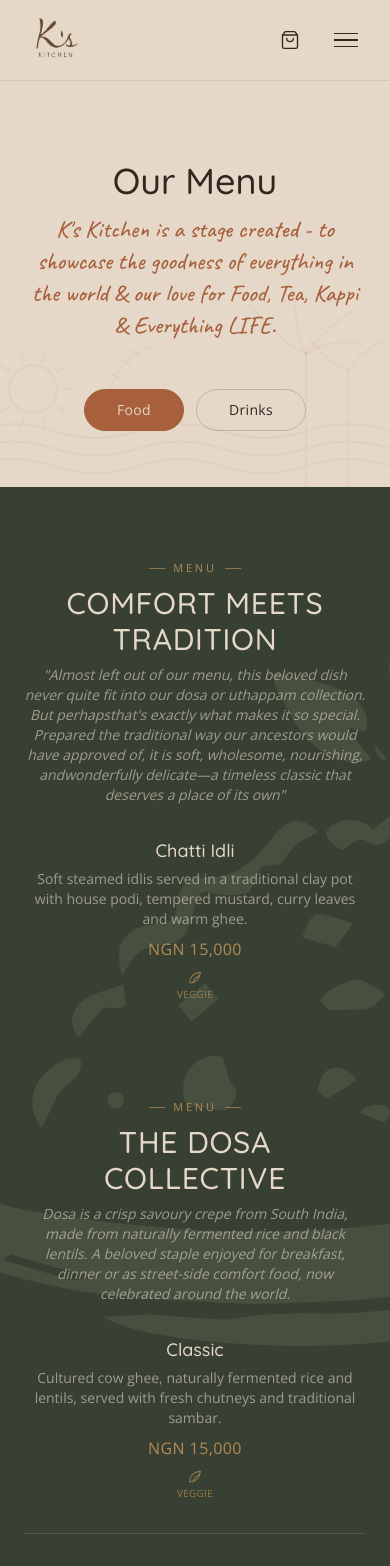
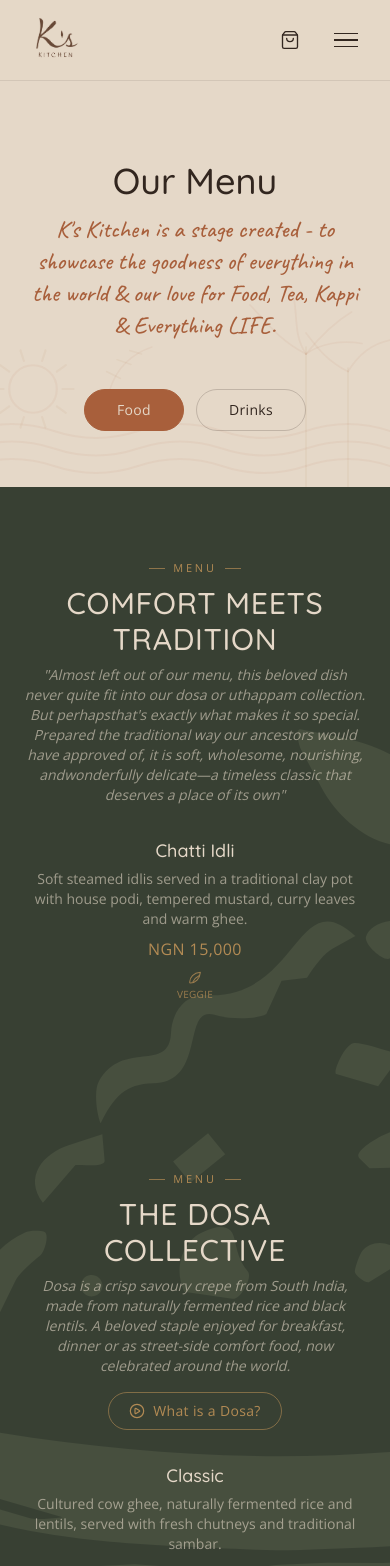
Before and after one commit to Jdomfa/ks-kitchen, a Next.js app: page /menu in a window 390 px wide. Shown: the top 1566 px of the page. Built offline with nearby package versions, Linux system fonts and the light colour scheme.

Commit message:
feat:embed video in menu page

```diff
--- a/src/components/MenuSection.tsx
+++ b/src/components/MenuSection.tsx
@@ -2,9 +2,11 @@
 
 import { useState } from 'react';
 import { AnimatePresence, motion } from 'framer-motion';
+import { PlayCircle } from 'lucide-react';
 import { menu } from '@/lib/menu-data';
 import { DietaryTags } from './DietaryIcons';
 import { BrandPattern } from './BrandPattern';
+import { VideoModal } from './VideoModal';
 
 const containerVariants = {
   hidden: {},
@@ -26,8 +28,12 @@
   return `NGN ${amount.toLocaleString('en-NG')}`;
 }
 
+const DOSA_VIDEO_SRC =
+  'https://player.cloudinary.com/embed/?cloud_name=ansp9yim&public_id=0_Masala_Dosa_Indian_Food_3840x2160';
+
 export function MenuSection() {
   const [activeTab, setActiveTab] = useState(menu[0].id);
+  const [videoOpen, setVideoOpen] = useState(false);
   const active = menu.find((t) => t.id === activeTab)!;
 
   return (
@@ -49,9 +55,9 @@
             Our Menu
           </h1>
           <p className="mt-3 font-hand text-2xl text-clay-pot">
-            K's Kitchen is a stage created - to showcase the goodness of
-            everything in the world & our love for Food, Tea, Kappi & Everything
-            LIFE.
+            K&apos;s Kitchen is a stage created - to showcase the goodness of
+            everything in the world &amp; our love for Food, Tea, Kappi &amp;
+            Everything LIFE.
           </p>
         </motion.div>
 
@@ -72,16 +78,18 @@
         </div>
       </div>
 
-      {/* Menu body — color-blocked against the brand's own pattern artwork */}
+      {/* Menu body — single column, sequential categories, each closing
+          with a plain image band before the next category begins. */}
+      <div className="relative overflow-hidden bg-banana-leaf">
         <div
-        className="relative overflow-hidden bg-banana-leaf bg-cover bg-center"
+          className="absolute inset-0 bg-cover bg-center"
           style={{
             backgroundImage: "url('/brand/patterns/philosophy-pattern.svg')",
           }}
-      >
+        />
         {/* Slight scrim so item text stays legible over the busier parts of the artwork */}
         <div className="absolute inset-0 bg-banana-leaf/55" />
-        <div className="relative mx-auto max-w-5xl px-6 py-16">
+
         <AnimatePresence mode="wait">
           <motion.div
             key={active.id}
@@ -89,16 +97,17 @@
             animate={{ opacity: 1, y: 0 }}
             exit={{ opacity: 0, y: -12 }}
             transition={{ duration: 0.28, ease: 'easeOut' }}
-              className="grid md:grid-cols-2 gap-x-16 gap-y-14"
+            className="relative"
           >
-              {active.categories.map((cat, i) => (
+            {active.categories.map((cat) => (
+              <div key={cat.id}>
+                {/* Category content */}
+                <div className="relative mx-auto max-w-2xl px-6 py-16">
                   <motion.div
-                  key={cat.id}
                     variants={containerVariants}
                     initial="hidden"
                     whileInView="show"
                     viewport={{ once: true, margin: '-60px' }}
-                  className={i % 2 === 0 ? '' : 'md:mt-0'}
                   >
                     <motion.div
                       variants={itemVariants}
@@ -119,12 +128,26 @@
                     {cat.description && (
                       <motion.p
                         variants={itemVariants}
-                      className="italic font-sans text-sm text-coconut-cream/60 text-center max-w-sm mx-auto mb-8"
+                        className="italic font-sans text-sm text-coconut-cream/60 text-center max-w-sm mx-auto mb-4"
                       >
                         {cat.description}
                       </motion.p>
                     )}
-                  <div className="space-y-8">
+                    {cat.id === 'dosa-collective' && (
+                      <motion.div
+                        variants={itemVariants}
+                        className="flex justify-center mb-8"
+                      >
+                        <button
+                          onClick={() => setVideoOpen(true)}
+                          className="inline-flex items-center gap-2 px-5 py-2 rounded-full border border-brushed-brass/60 text-brushed-brass font-sans text-sm tracking-wide hover:bg-brushed-brass hover:text-roasted-coffee transition-colors"
+                        >
+                          <PlayCircle className="h-4 w-4" strokeWidth={1.8} />
+                          What is a Dosa?
+                        </button>
+                      </motion.div>
+                    )}
+                    <div className="space-y-8 mt-8">
                       {cat.items.map((item) => (
                         <motion.div
                           key={item.id}
@@ -145,11 +168,31 @@
                       ))}
                     </div>
                   </motion.div>
+                </div>
+
+                {/* Plain image band closing the category — scrolls with
+                    the page like any normal image, no fixed-attachment
+                    parallax. */}
+                {cat.image && (
+                  <div
+                    className="relative h-64 md:h-96 w-full bg-cover bg-center"
+                    style={{ backgroundImage: `url(${cat.image})` }}
+                  >
+                    <div className="absolute inset-0 bg-roasted-coffee/35" />
+                  </div>
+                )}
+              </div>
             ))}
           </motion.div>
         </AnimatePresence>
       </div>
-      </div>
+
+      <VideoModal
+        open={videoOpen}
+        onClose={() => setVideoOpen(false)}
+        src={DOSA_VIDEO_SRC}
+        title="What is a Dosa?"
+      />
     </section>
   );
 }
--- /dev/null
+++ b/src/components/VideoModal.tsx
@@ -0,0 +1,74 @@
+'use client';
+
+import { useEffect } from 'react';
+import { AnimatePresence, motion } from 'framer-motion';
+import { X } from 'lucide-react';
+
+type Props = {
+  open: boolean;
+  onClose: () => void;
+  /** Full embed URL, e.g. a Cloudinary player URL */
+  src: string;
+  title?: string;
+};
+
+/** Centered modal with a 16:9 embedded video iframe. Closes on backdrop
+ * click or Escape, and locks body scroll while open. */
+export function VideoModal({ open, onClose, src, title = 'Video' }: Props) {
+  useEffect(() => {
+    if (!open) return;
+    const onKey = (e: KeyboardEvent) => {
+      if (e.key === 'Escape') onClose();
+    };
+    document.addEventListener('keydown', onKey);
+    document.body.style.overflow = 'hidden';
+    return () => {
+      document.removeEventListener('keydown', onKey);
+      document.body.style.overflow = '';
+    };
+  }, [open, onClose]);
+
+  return (
+    <AnimatePresence>
+      {open && (
+        <motion.div
+          initial={{ opacity: 0 }}
+          animate={{ opacity: 1 }}
+          exit={{ opacity: 0 }}
+          transition={{ duration: 0.25 }}
+          onClick={onClose}
+          className="fixed inset-0 z-[150] flex items-center justify-center bg-roasted-coffee/70 backdrop-blur-sm px-4"
+        >
+          <motion.div
+            initial={{ opacity: 0, scale: 0.95, y: 12 }}
+            animate={{ opacity: 1, scale: 1, y: 0 }}
+            exit={{ opacity: 0, scale: 0.95, y: 12 }}
+            transition={{ duration: 0.3, ease: 'easeOut' }}
+            onClick={(e) => e.stopPropagation()}
+            className="relative w-full max-w-2xl rounded-lg overflow-hidden bg-roasted-coffee shadow-2xl"
+          >
+            <button
+              onClick={onClose}
+              aria-label="Close video"
+              className="absolute top-3 right-3 z-10 flex h-9 w-9 items-center justify-center rounded-full bg-roasted-coffee/80 text-coconut-cream hover:bg-clay-pot transition-colors"
+            >
+              <X className="h-5 w-5" strokeWidth={2} />
+            </button>
+            <iframe
+              src={src}
+              title={title}
+              style={{
+                height: 'auto',
+                width: '100%',
+                aspectRatio: '640 / 360',
+              }}
+              allow="autoplay; fullscreen; encrypted-media; picture-in-picture"
+              allowFullScreen
+              frameBorder="0"
+            />
+          </motion.div>
+        </motion.div>
+      )}
+    </AnimatePresence>
+  );
+}
--- a/src/lib/menu-data.ts
+++ b/src/lib/menu-data.ts
@@ -12,6 +12,7 @@
   id: string;
   name: string;
   description?: string;
+  image?: string; // parallax band shown at the end of the category
   items: MenuItem[];
 };
 
@@ -30,6 +31,8 @@
         id: "comfort-meets-tradition",
         name: "Comfort Meets Tradition",
         description: '"Almost left out of our menu, this beloved dish never quite fit into our dosa or uthappam collection. But perhapsthat\'s exactly what makes it so special. Prepared the traditional way our ancestors would have approved of, it is soft, wholesome, nourishing, andwonderfully delicate—a timeless classic that deserves a place of its own" ',
+        image:
+          "",
         items: [
           {
             id: "chatti-idli",
@@ -45,6 +48,8 @@
         id: "dosa-collective",
         name: "The Dosa Collective",
         description: "Dosa is a crisp savoury crepe from South India, made from naturally fermented rice and black lentils. A beloved staple enjoyed for breakfast, dinner or as street-side comfort food, now celebrated around the world.",
+        image:
+          "https://res.cloudinary.com/ansp9yim/image/upload/v1786913007/menu-bg-2.jpg",
         items: [
           {
             id: "dosa-classic",
@@ -99,6 +104,8 @@
         id: "uthappam-collective",
         name: "The Uthappam Collective",
         description: '"A thicker, soft-centered version of Dosa, slow-cooked with fresh toppings."',
+        image:
+          "https://res.cloudinary.com/ansp9yim/image/upload/v1786913007/menu-bg-3.jpg",
         items: [
           {
             id: "uthappam-onion-podi",
@@ -129,6 +136,8 @@
       {
         id: "desserts",
         name: "Desserts",
+        image:
+          "https://res.cloudinary.com/ansp9yim/image/upload/v1786913006/menu-bg-4.jpg",
         items: [
           {
             id: "payasam",
@@ -156,6 +165,8 @@
       {
         id: "the-bar",
         name: "The Bar",
+        image:
+          "",
         items: [
           {
             id: "house-still",
--- a/src/lib/site-config.ts
+++ b/src/lib/site-config.ts
@@ -1,13 +1,13 @@
 // PLACEHOLDER — replace with K's Kitchen's real contact details before launch.
 export const siteConfig = {
   whatsappNumber: "2340000000000", // digits only, country code, no leading +
-  orderEmail: "orders@kskitchen.example",
+  orderEmail: "orders@kskitchen.life",
   address: {
-    line1: "Plot 00 Example Street",
-    line2: "Abuja, Nigeria",
+    line1: "Ikoyi",
+    line2: "Lagos, Nigeria",
   },
   reservationPhone: "+234 000 000 0000",
-  reservationEmail: "reservations@kskitchen.example",
+  reservationEmail: "reservations@kskitchen.life",
   hours: [
     { days: "Mon – Sat", time: "8:00 AM – 10:00 PM" },
     { days: "Sunday", time: "9:00 AM – 9:00 PM" },
```
Also changed, not shown: src/components/SplashScreen.tsx (+13 -18 lines). Lines whose indentation alone changed are shown as unchanged.
